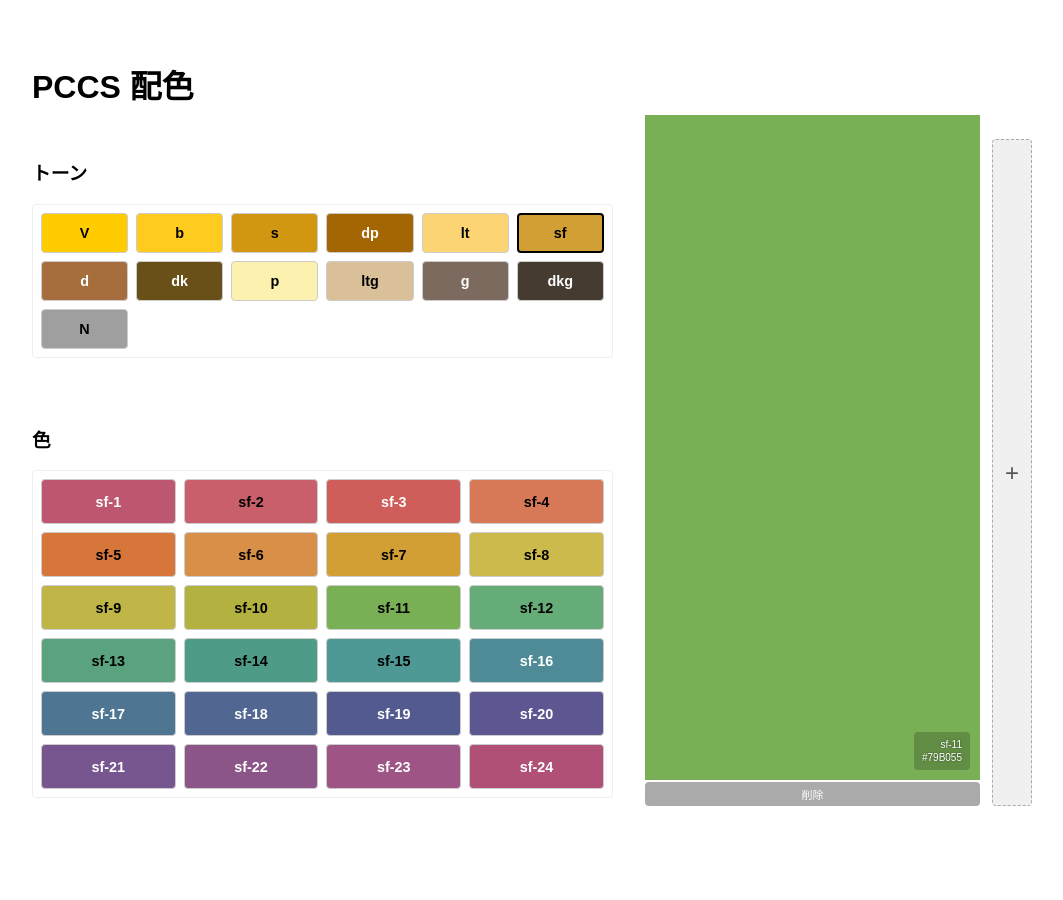
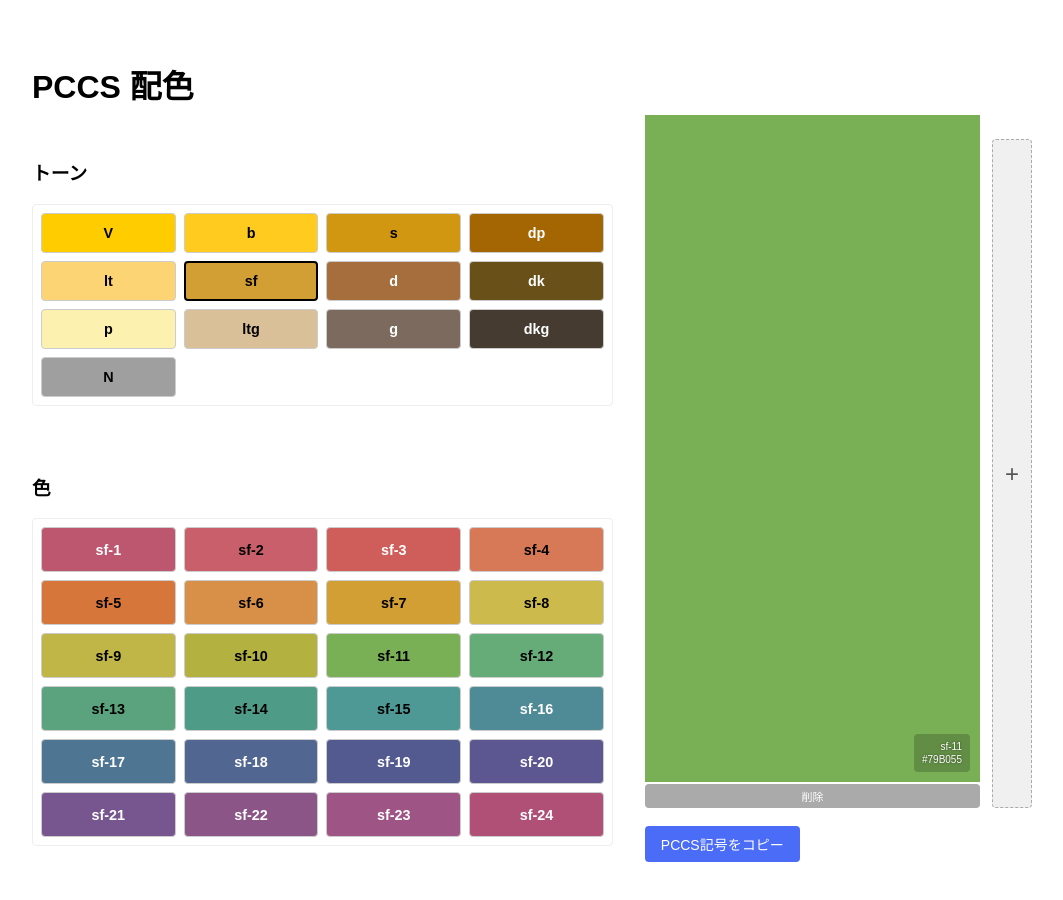
Before and after one commit to conf8o/color-card, a Svelte app: page / in a window 1280 px wide. Shown: the whole page, without its empty margins (108-1171 px from the left). Before the commit the page ends 854 px from the top, so only its background shows below. Built offline with nearby package versions, Linux system fonts and the light colour scheme.

Commit message:
fix state and add copy button

```diff
--- a/src/App.svelte
+++ b/src/App.svelte
@@ -14,20 +14,30 @@
   let selectedTone = initialRandom.tone;
   let selectedColor = initialRandom.color;
 
-  // 各パネルはトーンと色のペアで管理
-  let colorPanels = [{ tone: initialRandom.tone, color: initialRandom.color }];
+  // 各パネルはトーンと色と色相番号のペアで管理
+  let colorPanels = [
+    {
+      tone: initialRandom.tone,
+      color: initialRandom.color,
+      colorIndex: initialRandom.colorIndex,
+    },
+  ];
   let selectedPanelIndex = 0;
 
   // ----------------
   // ヘルパー関数
   // ----------------
 
-  // ランダムなトーンと色を取得する関数
   function getRandomColor() {
     const randomTone = tones[Math.floor(Math.random() * tones.length)];
     const colors = pccs_color_map.get(randomTone);
-    const randomColor = colors[Math.floor(Math.random() * colors.length)];
-    return { tone: randomTone, color: randomColor };
+    const randomColorIndex = Math.floor(Math.random() * colors.length);
+    const randomColor = colors[randomColorIndex];
+    return {
+      tone: randomTone,
+      color: randomColor,
+      colorIndex: randomColorIndex,
+    };
   }
 
   // 色の明るさを判定してテキスト色を決定する
@@ -48,6 +58,11 @@
     return selectedPanelIndex >= 0;
   }
 
+  // PCCS記号を生成する関数
+  function pccs_code(tone, index) {
+    return `${tone}-${index + 1}`;
+  }
+
   // ----------------
   // イベントハンドラ
   // ----------------
@@ -57,7 +72,7 @@
     selectedTone = tone;
   }
 
-  function onColorChanged(color) {
+  function onColorChanged(color, colorIndex) {
     if (isPanelSelected()) {
       selectedColor = color;
 
@@ -65,6 +80,7 @@
       colorPanels[selectedPanelIndex] = {
         tone: selectedTone,
         color: selectedColor,
+        colorIndex: colorIndex,
       };
       colorPanels = [...colorPanels]; // 配列の変更を検知させる
     }
@@ -82,7 +98,11 @@
     const randomResult = getRandomColor();
     colorPanels = [
       ...colorPanels,
-      { tone: randomResult.tone, color: randomResult.color },
+      {
+        tone: randomResult.tone,
+        color: randomResult.color,
+        colorIndex: randomResult.colorIndex,
+      },
     ];
     onPanelClicked(colorPanels.length - 1); // 新しいパネルを選択状態にする
   }
@@ -99,6 +119,29 @@
       selectedColor = colorPanels[selectedPanelIndex].color;
     }
   }
+
+  // PCCS記号一覧をクリップボードにコピーする
+  function onCopyPccsToClipboard() {
+    const pccsTextList = colorPanels.map((panel) =>
+      pccs_code(panel.tone, panel.colorIndex),
+    );
+
+    const clipboardText = pccsTextList.join(",");
+    navigator.clipboard
+      .writeText(clipboardText)
+      .then(() => {
+        showCopyFeedback = true;
+        setTimeout(() => {
+          showCopyFeedback = false;
+        }, 2000);
+      })
+      .catch((err) => {
+        console.error("クリップボードへのコピーに失敗しました:", err);
+      });
+  }
+
+  // コピー成功時のフィードバック表示用
+  let showCopyFeedback = false;
 </script>
 
 <main>
@@ -135,14 +178,14 @@
               <button
                 class="color-item"
                 style="background-color: {color}; color: {getTextColor(color)};"
-                on:click={() => onColorChanged(color)}
+                on:click={() => onColorChanged(color, index)}
                 class:selected={colorPanels.some(
                   (panel) => panel.color === color,
                 )}
-                aria-label="{selectedTone}-{index + 1}: {color} を選択"
+                aria-label="{pccs_code(selectedTone, index)}: {color} を選択"
                 type="button"
               >
-                {selectedTone}-{index + 1}
+                {pccs_code(selectedTone, index)}
               </button>
             {/each}
           {/if}
@@ -169,9 +212,7 @@
               >
                 <div class="panel-info">
                   <p>
-                    {panel.tone}-{pccs_color_map
-                      .get(panel.tone)
-                      .indexOf(panel.color) + 1}
+                    {pccs_code(panel.tone, panel.colorIndex)}
                   </p>
                   <p>{panel.color}</p>
                 </div>
@@ -203,8 +244,21 @@
             <span>+</span>
           </button>
         </div>
+      </div>
 
-        <!-- 各パネル毎の削除ボタンは表示しない -->
+      <!-- PCCSコードをコピーするボタン -->
+      <div class="copy-button-container">
+        <button
+          class="copy-button"
+          on:click={() => onCopyPccsToClipboard()}
+          aria-label="PCCS記号をクリップボードにコピー"
+          type="button"
+        >
+          PCCS記号をコピー
+        </button>
+        {#if showCopyFeedback}
+          <div class="copy-feedback">コピーしました！</div>
+        {/if}
       </div>
     </div>
   </div>
@@ -254,7 +308,7 @@
 
   .tone-swatches {
     display: grid;
-    grid-template-columns: repeat(6, 1fr);
+    grid-template-columns: repeat(4, 1fr);
     gap: 0.5rem;
     padding: 0.5rem;
     border: 1px solid #eee;
@@ -430,4 +484,57 @@
   .panel-info p {
     margin: 2px 0;
   }
+
+  .copy-button-container {
+    display: flex;
+    align-items: center;
+    margin-top: 10px;
+    position: relative;
+  }
+
+  .copy-button {
+    background-color: #4a6cf7;
+    color: white;
+    border: none;
+    border-radius: 4px;
+    padding: 8px 16px;
+    font-size: 14px;
+    cursor: pointer;
+    transition: background-color 0.2s;
+  }
+
+  .copy-button:hover {
+    background-color: #3a57d7;
+  }
+
+  .copy-feedback {
+    position: absolute;
+    right: 0;
+    background-color: rgba(0, 0, 0, 0.7);
+    color: white;
+    padding: 6px 12px;
+    border-radius: 4px;
+    font-size: 12px;
+    animation:
+      fadeIn 0.3s,
+      fadeOut 0.3s 1.7s;
+  }
+
+  @keyframes fadeIn {
+    from {
+      opacity: 0;
+    }
+    to {
+      opacity: 1;
+    }
+  }
+
+  @keyframes fadeOut {
+    from {
+      opacity: 1;
+    }
+    to {
+      opacity: 0;
+    }
+  }
 </style>
```
Also changed, not shown: 1 other file (tests, documents, lock files or other folders).
